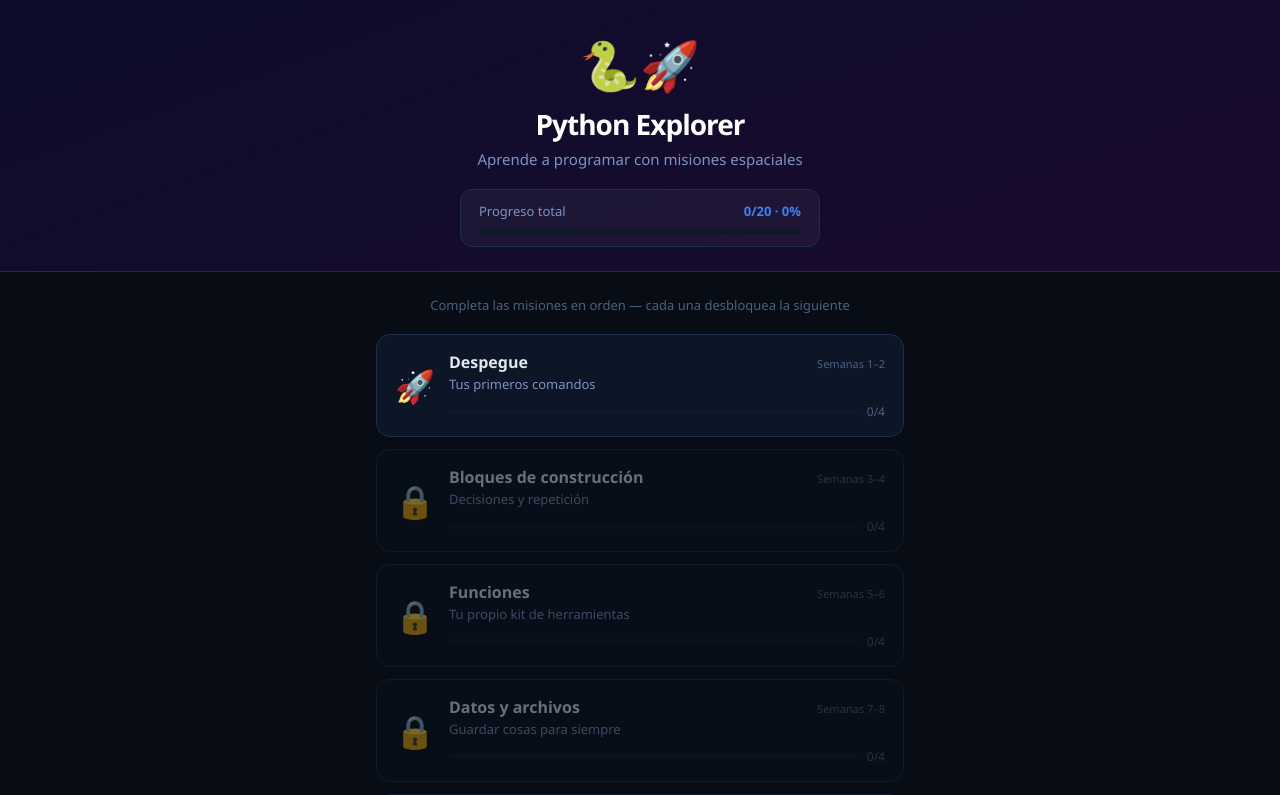
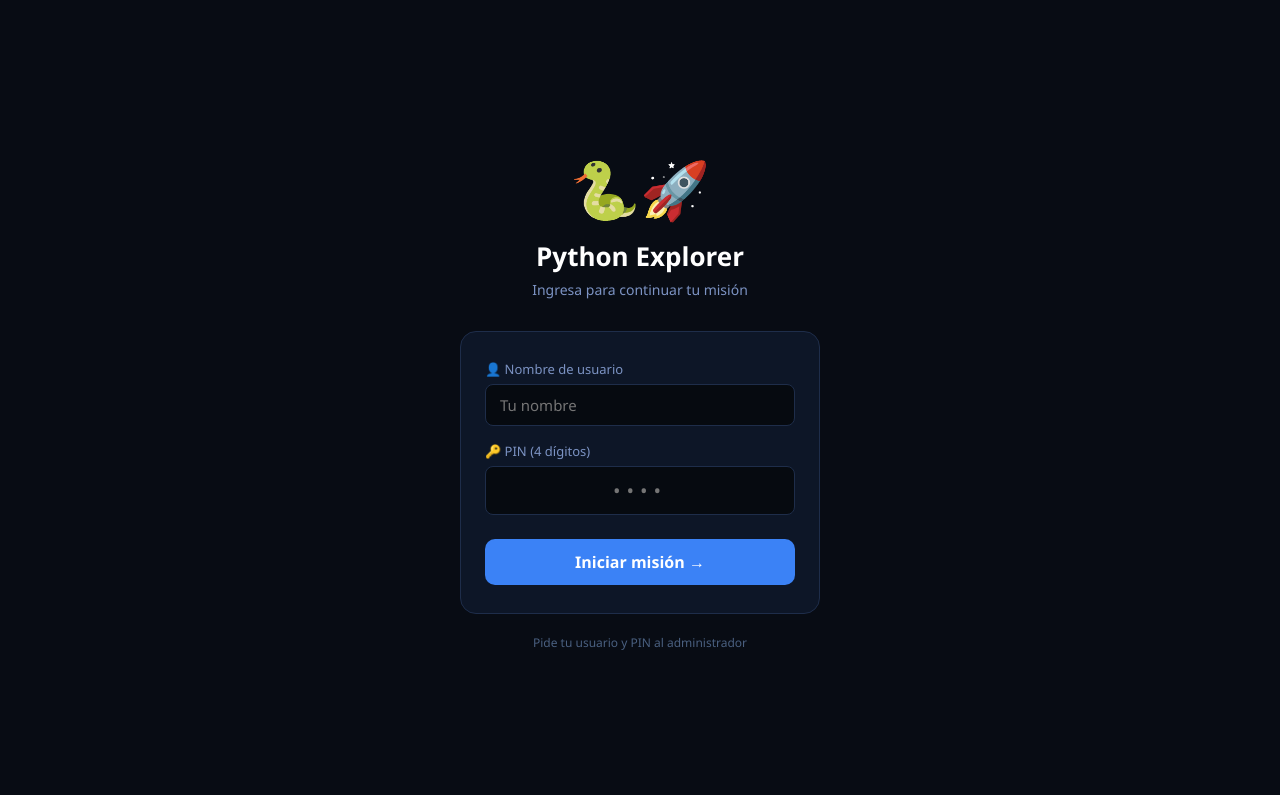
Before and after one commit to Oviedo2430/phytonexplorer, a React (Vite) app: page / in a window 1280 px wide. Shown: the top 795 px of the page. Built offline with nearby package versions, Linux system fonts and the light colour scheme.

Commit message:
feat: login por usuario y PIN, progreso separado por usuario

```diff
--- a/src/App.jsx
+++ b/src/App.jsx
@@ -1,15 +1,23 @@
-import { BrowserRouter, Routes, Route } from 'react-router-dom'
-import { MapPage } from './pages/MapPage'
-import { MissionPage } from './pages/MissionPage'
+import { BrowserRouter, Routes, Route, Navigate } from 'react-router-dom'
+import { useAuth } from './hooks/useAuth'
+import { LoginPage }     from './pages/LoginPage'
+import { MapPage }       from './pages/MapPage'
+import { MissionPage }   from './pages/MissionPage'
 import { ResourcesPage } from './pages/ResourcesPage'
 import './styles/globals.css'
+
 export default function App() {
+  const { user, login, logout } = useAuth()
+
+  if (!user) return <LoginPage onLogin={login} />
+
   return (
     <BrowserRouter>
       <Routes>
-        <Route path="/" element={<MapPage />} />
-        <Route path="/mision/:id" element={<MissionPage />} />
-        <Route path="/recursos" element={<ResourcesPage />} />
+        <Route path="/"           element={<MapPage user={user} onLogout={logout} />} />
+        <Route path="/mision/:id" element={<MissionPage user={user} onLogout={logout} />} />
+        <Route path="/recursos"   element={<ResourcesPage user={user} onLogout={logout} />} />
+        <Route path="*"           element={<Navigate to="/" />} />
       </Routes>
     </BrowserRouter>
   )
--- /dev/null
+++ b/src/hooks/useAuth.js
@@ -0,0 +1,42 @@
+import { useState, useCallback } from 'react'
+
+const SESSION_KEY = 'python-explorer-user'
+
+// Usuarios definidos en variable de entorno VITE_USERS
+// Formato: "usuario1:1234,usuario2:5678"
+function getUsers() {
+  const raw = import.meta.env.VITE_USERS || 'mati:1234'
+  return raw.split(',').reduce((acc, pair) => {
+    const [user, pin] = pair.trim().split(':')
+    if (user && pin) acc[user.toLowerCase()] = pin
+    return acc
+  }, {})
+}
+
+function loadSession() {
+  try { return JSON.parse(sessionStorage.getItem(SESSION_KEY)) }
+  catch { return null }
+}
+
+export function useAuth() {
+  const [user, setUser] = useState(loadSession)
+
+  const login = useCallback((username, pin) => {
+    const users = getUsers()
+    const key = username.toLowerCase().trim()
+    if (users[key] && users[key] === pin.trim()) {
+      const session = { username: key }
+      sessionStorage.setItem(SESSION_KEY, JSON.stringify(session))
+      setUser(session)
+      return { ok: true }
+    }
+    return { ok: false, error: 'Usuario o PIN incorrecto' }
+  }, [])
+
+  const logout = useCallback(() => {
+    sessionStorage.removeItem(SESSION_KEY)
+    setUser(null)
+  }, [])
+
+  return { user, login, logout }
+}
--- a/src/hooks/useProgress.js
+++ b/src/hooks/useProgress.js
@@ -1,21 +1,46 @@
 import { useState, useCallback } from 'react'
-const KEY = 'python-explorer-progress'
-const load = () => { try { return JSON.parse(localStorage.getItem(KEY) || '{}') } catch { return {} } }
-const save = (d) => { try { localStorage.setItem(KEY, JSON.stringify(d)) } catch {} }
-export function useProgress() {
-  const [progress, setProgress] = useState(load)
+
+function storageKey(username) {
+  return `python-explorer-progress-${username}`
+}
+
+function load(username) {
+  try { return JSON.parse(localStorage.getItem(storageKey(username)) || '{}') }
+  catch { return {} }
+}
+
+function save(username, data) {
+  try { localStorage.setItem(storageKey(username), JSON.stringify(data)) }
+  catch {}
+}
+
+export function useProgress(username = 'default') {
+  const [progress, setProgress] = useState(() => load(username))
+
   const toggleLesson = useCallback((mId, lIdx) => {
-    setProgress(prev => { const k = `${mId}-${lIdx}`; const n = { ...prev, [k]: !prev[k] }; save(n); return n })
-  }, [])
-  const isLessonDone = useCallback((mId, lIdx) => !!progress[`${mId}-${lIdx}`], [progress])
+    setProgress(prev => {
+      const k = `${mId}-${lIdx}`
+      const next = { ...prev, [k]: !prev[k] }
+      save(username, next)
+      return next
+    })
+  }, [username])
+
+  const isLessonDone = useCallback(
+    (mId, lIdx) => !!progress[`${mId}-${lIdx}`],
+    [progress]
+  )
+
   const getMissionProgress = useCallback((m) => {
     const done = m.lessons.filter((_, i) => !!progress[`${m.id}-${i}`]).length
     return { done, total: m.lessons.length, pct: Math.round((done / m.lessons.length) * 100) }
   }, [progress])
+
   const totalStats = useCallback((missions) => {
     const total = missions.reduce((a, m) => a + m.lessons.length, 0)
-    const done = missions.reduce((a, m) => a + m.lessons.filter((_, i) => !!progress[`${m.id}-${i}`]).length, 0)
+    const done  = missions.reduce((a, m) => a + m.lessons.filter((_, i) => !!progress[`${m.id}-${i}`]).length, 0)
     return { done, total, pct: Math.round((done / total) * 100) }
   }, [progress])
+
   return { toggleLesson, isLessonDone, getMissionProgress, totalStats }
 }
--- /dev/null
+++ b/src/pages/LoginPage.jsx
@@ -0,0 +1,120 @@
+import { useState } from 'react'
+
+export function LoginPage({ onLogin }) {
+  const [username, setUsername] = useState('')
+  const [pin, setPin]           = useState('')
+  const [error, setError]       = useState('')
+  const [loading, setLoading]   = useState(false)
+
+  const handleSubmit = () => {
+    if (!username.trim() || !pin.trim()) {
+      setError('Ingresa tu usuario y PIN'); return
+    }
+    setLoading(true); setError('')
+    setTimeout(() => {
+      const result = onLogin(username, pin)
+      if (!result.ok) { setError(result.error); setLoading(false) }
+    }, 400)
+  }
+
+  const handleKeyDown = (e) => { if (e.key === 'Enter') handleSubmit() }
+
+  return (
+    <div style={{
+      minHeight: '100vh', background: 'var(--bg)',
+      display: 'flex', alignItems: 'center', justifyContent: 'center',
+      padding: 20,
+    }}>
+      <div style={{ width: '100%', maxWidth: 360 }}>
+
+        {/* Logo */}
+        <div style={{ textAlign: 'center', marginBottom: 32 }}>
+          <div style={{ fontSize: 56, marginBottom: 12 }}>🐍🚀</div>
+          <h1 style={{ fontSize: 26, fontWeight: 900, margin: 0, color: '#fff' }}>Python Explorer</h1>
+          <p style={{ color: 'var(--text-muted)', margin: '6px 0 0', fontSize: 14 }}>
+            Ingresa para continuar tu misión
+          </p>
+        </div>
+
+        {/* Card */}
+        <div style={{
+          background: 'var(--bg-card)',
+          border: '1px solid var(--border)',
+          borderRadius: 16, padding: '28px 24px',
+        }}>
+          {/* Usuario */}
+          <div style={{ marginBottom: 16 }}>
+            <label style={{ display: 'block', fontSize: 13, color: 'var(--text-muted)', marginBottom: 6 }}>
+              👤 Nombre de usuario
+            </label>
+            <input
+              value={username}
+              onChange={e => setUsername(e.target.value)}
+              onKeyDown={handleKeyDown}
+              placeholder="Tu nombre"
+              autoComplete="username"
+              style={inputStyle}
+            />
+          </div>
+
+          {/* PIN */}
+          <div style={{ marginBottom: 24 }}>
+            <label style={{ display: 'block', fontSize: 13, color: 'var(--text-muted)', marginBottom: 6 }}>
+              🔑 PIN (4 dígitos)
+            </label>
+            <input
+              value={pin}
+              onChange={e => setPin(e.target.value.replace(/\D/g, '').slice(0, 4))}
+              onKeyDown={handleKeyDown}
+              placeholder="••••"
+              type="password"
+              inputMode="numeric"
+              maxLength={4}
+              autoComplete="current-password"
+              style={{ ...inputStyle, letterSpacing: 6, fontSize: 20, textAlign: 'center' }}
+            />
+          </div>
+
+          {/* Error */}
+          {error && (
+            <div style={{
+              background: 'rgba(239,68,68,0.1)', border: '1px solid rgba(239,68,68,0.3)',
+              borderRadius: 8, padding: '10px 14px', marginBottom: 16,
+              color: '#f87171', fontSize: 13, textAlign: 'center',
+            }}>
+              {error}
+            </div>
+          )}
+
+          {/* Botón */}
+          <button
+            onClick={handleSubmit}
+            disabled={loading}
+            style={{
+              width: '100%', padding: '12px',
+              background: loading ? '#1d4ed8' : 'var(--blue)',
+              border: 'none', borderRadius: 10,
+              color: '#fff', fontSize: 16, fontWeight: 700,
+              cursor: loading ? 'not-allowed' : 'pointer',
+              transition: 'background 0.2s',
+            }}
+          >
+            {loading ? '🚀 Entrando...' : 'Iniciar misión →'}
+          </button>
+        </div>
+
+        <p style={{ textAlign: 'center', color: 'var(--text-dim)', fontSize: 12, marginTop: 20 }}>
+          Pide tu usuario y PIN al administrador
+        </p>
+      </div>
+    </div>
+  )
+}
+
+const inputStyle = {
+  width: '100%', padding: '10px 14px',
+  background: '#060a10', border: '1px solid var(--border)',
+  borderRadius: 8, color: 'var(--text)', fontSize: 15,
+  outline: 'none', boxSizing: 'border-box',
+  fontFamily: 'var(--font-ui)',
+}
```
